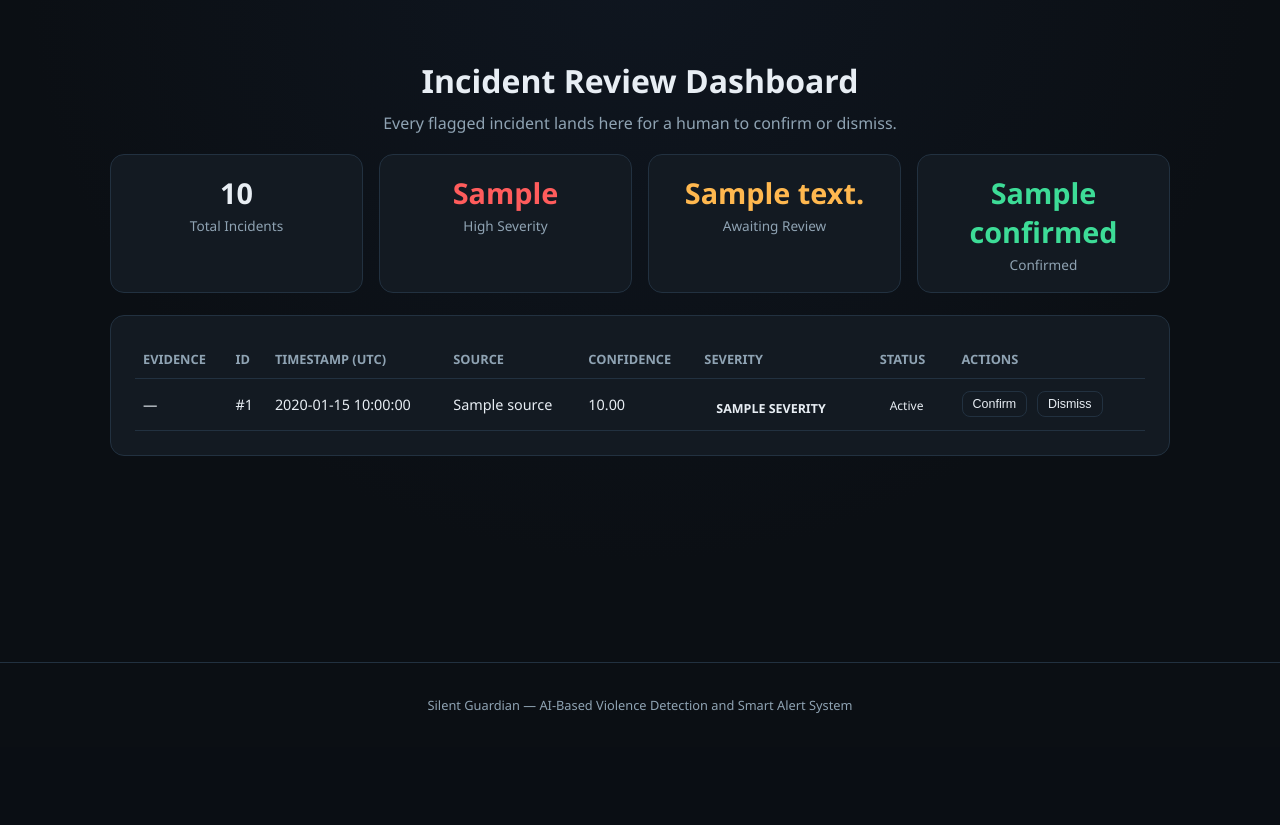
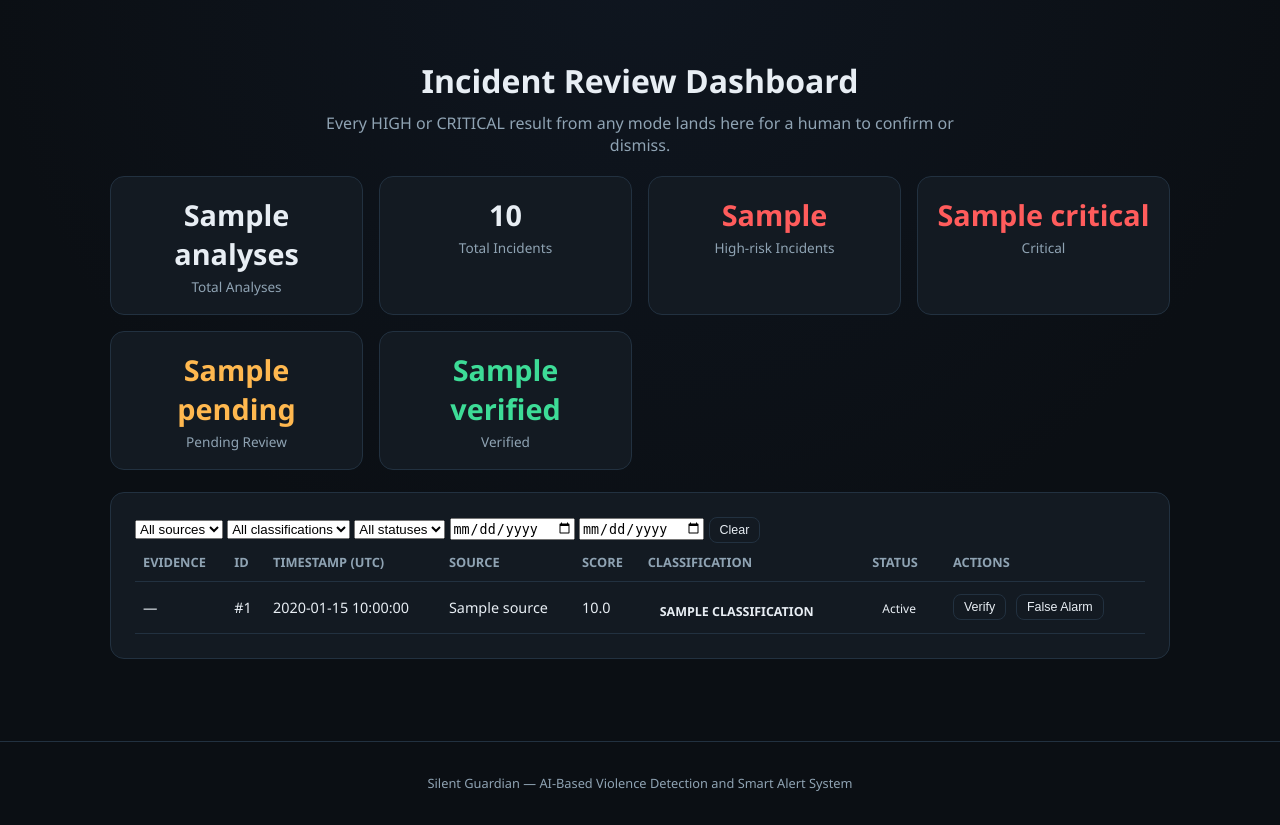
Before and after one commit to devipriya2006/silent_gaurdian, a Flask app: template silent_guardian/silent_guardian/templates/dashboard.html in a window 1280 px wide. Shown: the part 53-878 px from the top of the page. Before the commit the page ends 766 px from the top, so only its background shows below. Run offline with Flask 3, Linux system fonts and the light colour scheme; the template is opened without the code that fills it: most values are stand-ins (such as "Sample title", 1, 10 or a date in 2020); parts of the project's set-up code (start-up, migrations or seed data) failed here and were passed over.

Commit message:
Update dashboard.html

```diff
--- a/silent_guardian/silent_guardian/templates/dashboard.html
+++ b/silent_guardian/silent_guardian/templates/dashboard.html
@@ -4,84 +4,111 @@
 
 <section class="hero small-hero">
   <h1>Incident Review Dashboard</h1>
-  <p class="subtitle">Every flagged incident lands here for a human to confirm or dismiss.</p>
+  <p class="subtitle">Every HIGH or CRITICAL result from any mode lands here for a human to confirm or dismiss.</p>
 </section>
 
 <div class="stats-row">
+  <div class="stat-card">
+    <div class="stat-number">{{ stats.analyses }}</div>
+    <div class="stat-label">Total Analyses</div>
+  </div>
   <div class="stat-card">
     <div class="stat-number">{{ stats.total }}</div>
     <div class="stat-label">Total Incidents</div>
   </div>
   <div class="stat-card stat-high">
-    <div class="stat-number">{{ stats.high_severity }}</div>
-    <div class="stat-label">High Severity</div>
+    <div class="stat-number">{{ stats.high_risk }}</div>
+    <div class="stat-label">High-risk Incidents</div>
+  </div>
+  <div class="stat-card stat-high">
+    <div class="stat-number">{{ stats.critical }}</div>
+    <div class="stat-label">Critical</div>
   </div>
   <div class="stat-card stat-warn">
-    <div class="stat-number">{{ stats.unreviewed }}</div>
-    <div class="stat-label">Awaiting Review</div>
+    <div class="stat-number">{{ stats.pending }}</div>
+    <div class="stat-label">Pending Review</div>
   </div>
   <div class="stat-card stat-ok">
-    <div class="stat-number">{{ stats.confirmed }}</div>
-    <div class="stat-label">Confirmed</div>
+    <div class="stat-number">{{ stats.verified }}</div>
+    <div class="stat-label">Verified</div>
   </div>
 </div>
 
 <div class="card">
+  <div class="filter-bar">
+    <select id="filterSource">
+      <option value="">All sources</option>
+      <option value="video">Video</option>
+      <option value="audio">Audio</option>
+      <option value="image">Image</option>
+    </select>
+    <select id="filterClassification">
+      <option value="">All classifications</option>
+      <option value="LOW">LOW</option>
+      <option value="MODERATE">MODERATE</option>
+      <option value="HIGH">HIGH</option>
+      <option value="CRITICAL">CRITICAL</option>
+    </select>
+    <select id="filterStatus">
+      <option value="">All statuses</option>
+      {% for s in valid_statuses %}
+      <option value="{{ s }}">{{ s }}</option>
+      {% endfor %}
+    </select>
+    <input type="date" id="filterDateFrom" title="From date">
+    <input type="date" id="filterDateTo" title="To date">
+    <button class="btn-mini" id="clearFilters">Clear</button>
+  </div>
+
   {% if incidents %}
-  <table class="incident-table">
+  <table class="incident-table" id="incidentTable">
     <thead>
       <tr>
         <th>Evidence</th>
         <th>ID</th>
         <th>Timestamp (UTC)</th>
         <th>Source</th>
-        <th>Confidence</th>
-        <th>Severity</th>
+        <th>Score</th>
+        <th>Classification</th>
         <th>Status</th>
         <th>Actions</th>
       </tr>
     </thead>
     <tbody>
       {% for inc in incidents %}
-      <tr id="row-{{ inc.id }}">
+      <tr id="row-{{ inc.id }}"
+          data-source="{{ inc.source }}"
+          data-classification="{{ inc.classification }}"
+          data-status="{{ inc.status }}"
+          data-date="{{ inc.timestamp[:10] }}">
         <td>
-          {% if inc.evidence_file %}
+          {% if inc.evidence_file and inc.source in ['video', 'image'] %}
           <a href="{{ url_for('evidence', filename=inc.evidence_file) }}" target="_blank">
             <img class="thumb" src="{{ url_for('evidence', filename=inc.evidence_file) }}" alt="evidence">
           </a>
+          {% elif inc.evidence_file and inc.source == 'audio' %}
+          <a href="{{ url_for('evidence', filename=inc.evidence_file) }}" target="_blank" class="thumb audio-thumb">🎙️</a>
           {% else %}—{% endif %}
         </td>
         <td>#{{ inc.id }}</td>
         <td>{{ inc.timestamp }}</td>
-        <td>{{ inc.source }}</td>
-        <td>{{ "%.2f"|format(inc.confidence) }}</td>
-        <td><span class="severity-tag severity-{{ inc.severity|lower }}">{{ inc.severity }}</span></td>
-        <td><span class="status-tag status-{{ inc.status }}">{{ inc.status }}</span></td>
+        <td><span class="source-tag source-{{ inc.source }}">{{ inc.source }}</span></td>
+        <td>{{ "%.1f"|format(inc.score) }}</td>
+        <td><span class="severity-tag severity-{{ inc.classification|lower }}">{{ inc.classification }}</span></td>
+        <td><span class="status-tag status-{{ inc.status|replace(' ', '_') }}">{{ inc.status }}</span></td>
         <td class="actions">
-          <button class="btn-mini btn-confirm" onclick="reviewIncident({{ inc.id }}, 'confirmed')">Confirm</button>
-          <button class="btn-mini btn-dismiss" onclick="reviewIncident({{ inc.id }}, 'false_positive')">Dismiss</button>
+          <button class="btn-mini btn-confirm" onclick="reviewIncident({{ inc.id }}, 'Verified')">Verify</button>
+          <button class="btn-mini btn-dismiss" onclick="reviewIncident({{ inc.id }}, 'False Alarm')">False Alarm</button>
         </td>
       </tr>
       {% endfor %}
     </tbody>
   </table>
+  <p id="noResultsMsg" class="muted" style="display:none; margin-top:14px;">No incidents match the current filters.</p>
   {% else %}
-  <p class="muted">No incidents logged yet. Run the detector from the <a href="{{ url_for('index') }}">Detect</a> page.</p>
+  <p class="muted">No incidents logged yet. Run a detector from the Video, Audio, or Image pages.</p>
   {% endif %}
 </div>
 
-<script>
-function reviewIncident(id, status) {
-  fetch(`/api/incidents/${id}/review`, {
-    method: "POST",
-    headers: { "Content-Type": "application/json" },
-    body: JSON.stringify({ status })
-  }).then(() => {
-    const row = document.getElementById(`row-${id}`);
-    const tag = row.querySelector(".status-tag");
-    tag.textContent = status;
-    tag.className = `status-tag status-${status}`;
-  });
-}
-</script>
+<script src="{{ url_for('static', filename='js/dashboard.js') }}"></script>
 {% endblock %}
```
